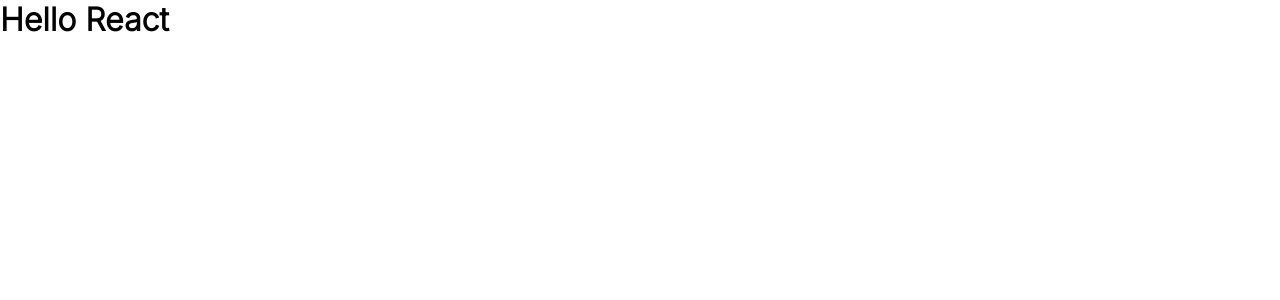
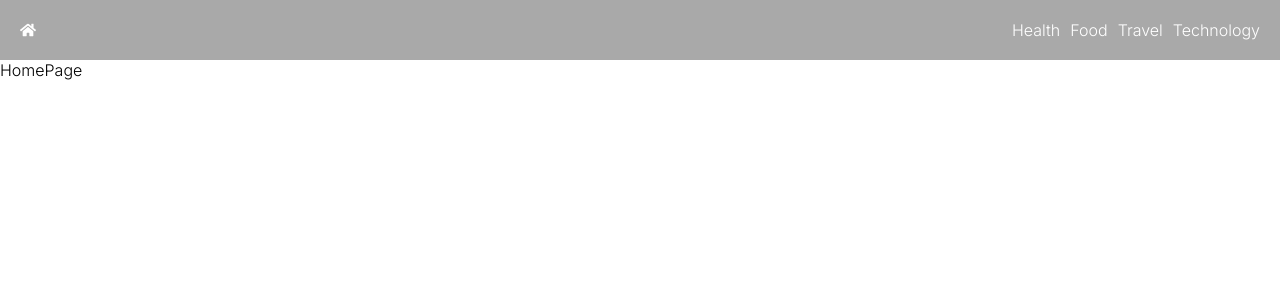
Before and after one commit to hamitLicina/blog, a React (Vite) app: page / in a window 1280 px wide. Shown: the top 300 px of the page. Built offline with nearby package versions, Linux system fonts and the light colour scheme.

Commit message:
Config file created and FireStore added

```diff
--- a/package.json
+++ b/package.json
@@ -10,8 +10,11 @@
     "preview": "vite preview"
   },
   "dependencies": {
+    "firebase": "^10.4.0",
     "react": "^18.2.0",
-    "react-dom": "^18.2.0"
+    "react-dom": "^18.2.0",
+    "react-icons": "^4.11.0",
+    "react-router-dom": "^6.16.0"
   },
   "devDependencies": {
     "@types/react": "^18.2.15",
--- a/src/App.jsx
+++ b/src/App.jsx
@@ -1,14 +1,25 @@
-import { useState } from 'react'
+import { BrowserRouter, Routes, Route } from 'react-router-dom'
 import './App.css'
+import HomePage from './pages/HomePage/HomePage';
+import CategoryArticle from './pages/CategoryArticle/CategoryArticle';
+import Header from './components/Header/Header';
+
+
 
 function App() {
 
 
   return (
     <>
-      <div>
-       <h1>Hello React</h1>
-      </div>
+      <BrowserRouter>
+      <Header/>
+
+        <Routes>
+          <Route path='/' element={<HomePage/>} />
+          <Route path='/category/:categoryName' element={<CategoryArticle/>} />
+        </Routes>
+
+      </BrowserRouter>
     </>
   )
 }
--- /dev/null
+++ b/src/components/Header/Header.css
@@ -0,0 +1,35 @@
+.header-container {
+    height: 60px;
+    display: flex;
+    justify-content: space-between;
+    align-items: center;
+    background-color: darkgray;
+    color: white;
+    padding: 0 20px;
+}
+
+.categories-container {
+    display: flex;
+    justify-content: space-evenly;
+    align-items: center;
+}
+
+.nav-link, .auth-link {
+    text-decoration: none;
+    margin-left: 10px;
+    color: white;
+}
+
+.auth-link {
+    background-color: var(--button-bg);
+    padding: 8px 16px;
+    border-radius: 8px;
+    border: none;
+    cursor: pointer;
+    color: white;
+  }
+
+.username {
+    color: blue;
+    margin-right: 10px;
+}
--- /dev/null
+++ b/src/components/Header/Header.jsx
@@ -0,0 +1,25 @@
+import React from 'react'
+import './Header.css'
+import { FaHome } from 'react-icons/fa'
+import { Link } from 'react-router-dom'
+
+
+
+function Header() {
+
+    const categories = ['Health', 'Food', 'Travel', 'Technology']
+
+
+  return (
+    <div className='header-container'>
+        <FaHome/>
+        <div className="categories-container">
+            {
+                categories.map(item => <Link className='nav-link' to={`/category/${item}`}>{item}</Link>)
+            }
+        </div>
+    </div>
+  )
+}
+
+export default Header
```
Also changed, not shown: src/config/fireBaseConfig.js (added, +21 -0 lines), 1 other file (tests, documents, lock files or other folders).
